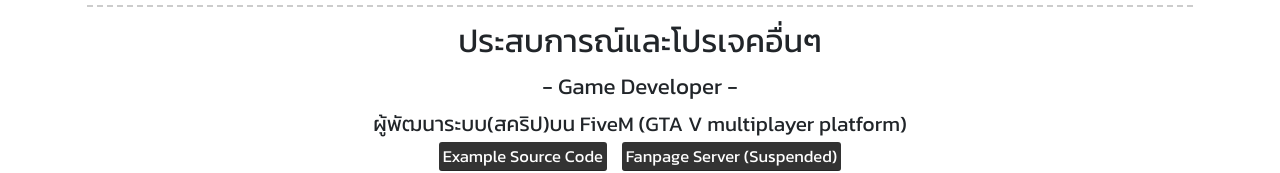
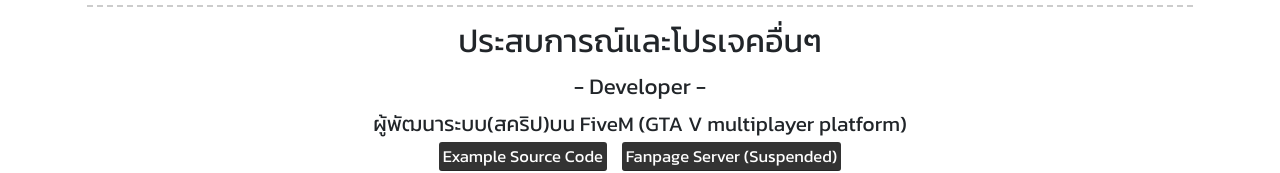
Before and after one commit to joartspp/joartspp.github.io, a Next.js app: page / in a window 1280 px wide. Shown: the part 3763-3936 px from the top of the page. Built offline with nearby package versions, Linux system fonts and the light colour scheme.

Commit message:
chore(container) : change game dev to dev only

```diff
--- a/components/layouts/Container.js
+++ b/components/layouts/Container.js
@@ -145,7 +145,7 @@ const MainContent = ({kak}) => {
                                 <div className={layoutStyle.projectText} style={{
                                     width:'100%'
                                 }}>
-                                    - Game Developer -
+                                    - Developer -
                                 </div>
                                 <div className={layoutStyle.subText}>ผู้พัฒนาระบบ(สคริป)บน FiveM (GTA V multiplayer platform)
                                 <br></br>
```
